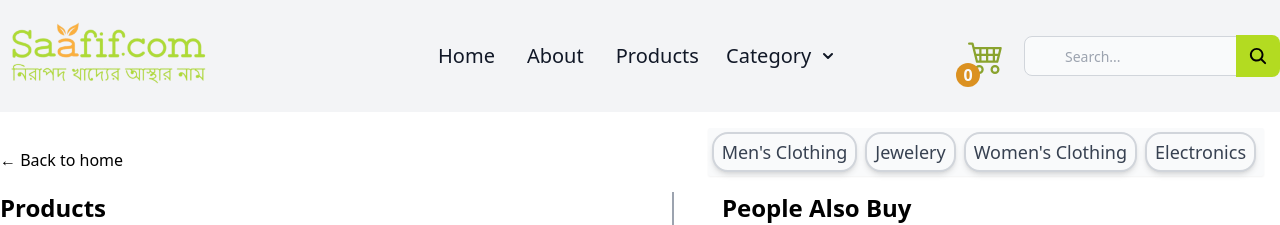
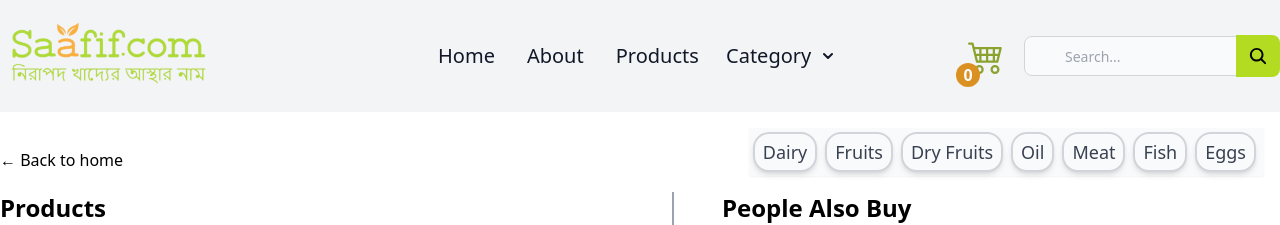
Before and after one commit to MethuParoi/saafif-organic-products, a React (Vite) app: page /product in a window 1280 px wide. Shown: the top 225 px of the page. Built offline with nearby package versions, Linux system fonts and the light colour scheme; no server answers; the database is empty.

Commit message:
sort buttons updated

```diff
--- a/src/features/Product/Sort/Sort.jsx
+++ b/src/features/Product/Sort/Sort.jsx
@@ -28,51 +28,79 @@ function Sort() {
   return (
     <div className=" bg-gray-50 shadow-sm rounded-sm p-1 flex gap-1">
       <SortButton
-        label={"Men's Clothing"}
-        isActive={activeLabel === "Men's Clothing"}
+        label={"Dairy"}
+        isActive={activeLabel === "Dairy"}
         onClick={() => {
           const sorted = ProductDesc.filter(
-            (item) => item.category === "men's clothing"
+            (item) => item.category === "dairy"
           );
           setSortedProducts(sorted);
-          handleButtonClick("Men's Clothing");
-          updateRowHeading("Men's Clothing");
+          handleButtonClick("Dairy");
+          updateRowHeading("Dairy");
         }}
       />
       <SortButton
-        label={"Jewelery"}
-        isActive={activeLabel === "jewelery"}
+        label={"Fruits"}
+        isActive={activeLabel === "Fruits"}
         onClick={() => {
           const sorted = ProductDesc.filter(
-            (item) => item.category === "jewelery"
+            (item) => item.category === "fruit"
           );
           setSortedProducts(sorted);
-          handleButtonClick("jewelery");
-          updateRowHeading("Jewelery");
+          handleButtonClick("Fruits");
+          updateRowHeading("Fruits");
         }}
       />
       <SortButton
-        label={"Women's Clothing"}
-        isActive={activeLabel === "women's clothing"}
+        label={"Dry Fruits"}
+        isActive={activeLabel === "Dry Fruits"}
         onClick={() => {
           const sorted = ProductDesc.filter(
-            (item) => item.category === "women's clothing"
+            (item) => item.category === "dry_fruit"
           );
           setSortedProducts(sorted);
-          handleButtonClick("women's clothing");
-          updateRowHeading("Women's Clothing");
+          handleButtonClick("Dry Fruits");
+          updateRowHeading("Dry Fruits");
         }}
       />
       <SortButton
-        label={"Electronics"}
-        isActive={activeLabel === "electronics"}
+        label={"Oil"}
+        isActive={activeLabel === "Oil"}
         onClick={() => {
-          const sorted = ProductDesc.filter(
-            (item) => item.category === "electronics"
-          );
+          const sorted = ProductDesc.filter((item) => item.category === "oil");
           setSortedProducts(sorted);
-          handleButtonClick("electronics");
-          updateRowHeading("Electronics");
+          handleButtonClick("Oil");
+          updateRowHeading("Oil");
+        }}
+      />
+      <SortButton
+        label={"Meat"}
+        isActive={activeLabel === "Meat"}
+        onClick={() => {
+          const sorted = ProductDesc.filter((item) => item.category === "meat");
+          setSortedProducts(sorted);
+          handleButtonClick("Meat");
+          updateRowHeading("Meat");
+        }}
+      />
+      <SortButton
+        label={"Fish"}
+        isActive={activeLabel === "Fish"}
+        onClick={() => {
+          const sorted = ProductDesc.filter((item) => item.category === "fish");
+          setSortedProducts(sorted);
+          handleButtonClick("Fish");
+          updateRowHeading("Fish");
+        }}
+      />
+      <SortButton
+        label={"Eggs"}
+        isActive={activeLabel === "Eggs"}
+        onClick={() => {
+          const sorted = ProductDesc.filter((item) => item.category === "eggs");
+          setSortedProducts(sorted);
+          handleButtonClick("Eggs");
+          updateRowHeading("Eggs");
         }}
       />
     </div>
```
